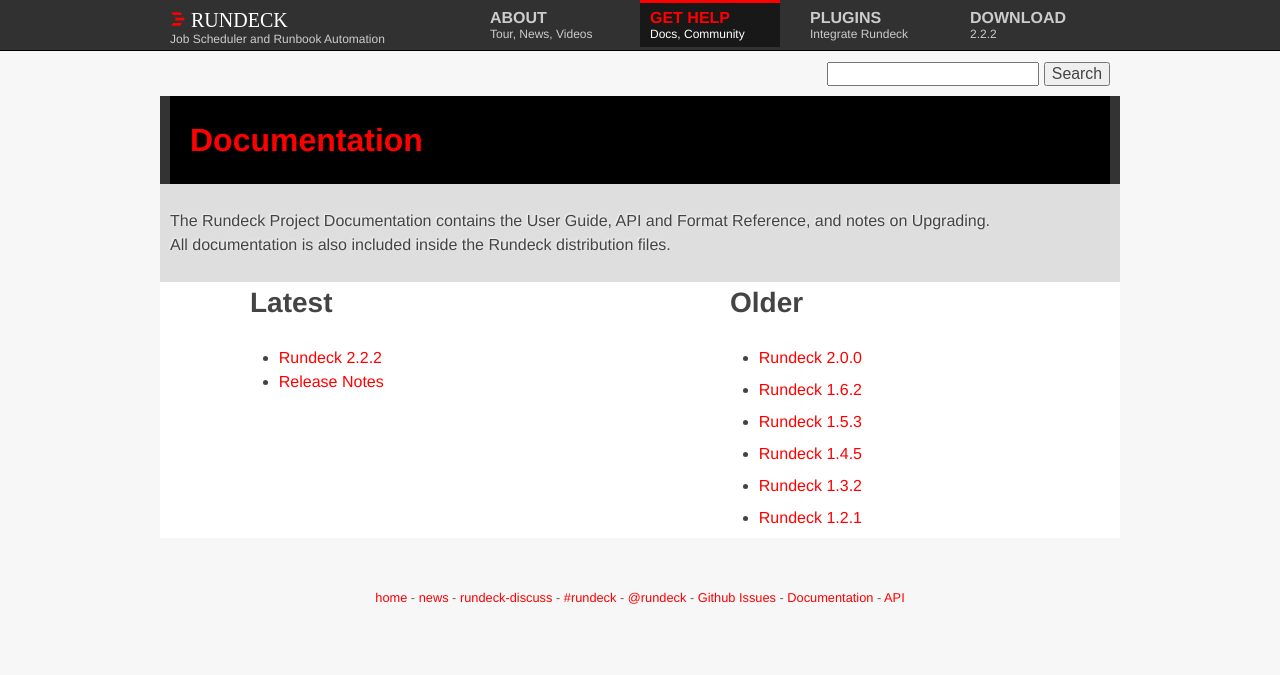
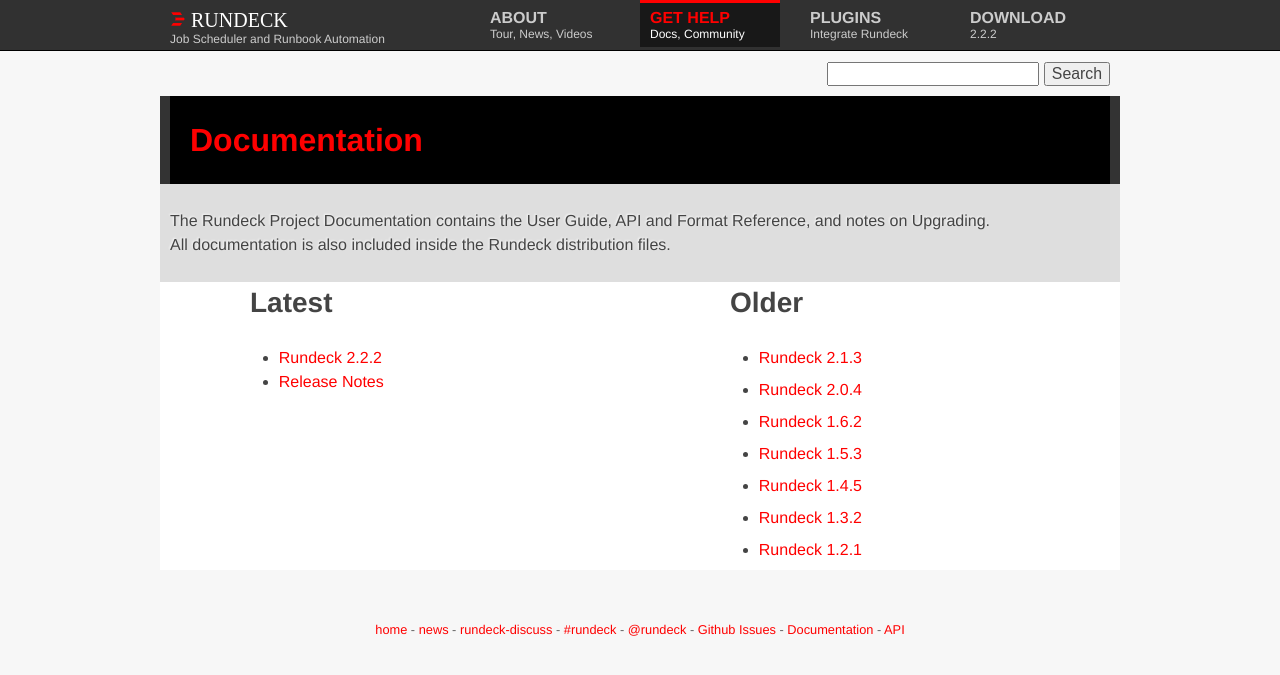
Before and after one commit to rundeck/rundeck-ghpages, a Jekyll site: the page built from docs.html, in a window 1280 px wide. Shown: the top 675 px of the page. Built offline with Jekyll 4.4.1, drawn with Linux system fonts in a browser that asks for light colours; nearby versions of some CDN libraries.

Commit message:
Add older doc versions links 2.0.4 and 2.1.3

```diff
--- a/docs.html
+++ b/docs.html
@@ -49,7 +49,10 @@
 
 			<div class="grid_4 suffix_1 prefix_1">
                 <ul>
-                    <li><a href="{{ site.url }}/2.0.0/" > Rundeck 2.0.0</a></li>
+                    <li><a href="{{ site.url }}/2.1.3/" > Rundeck 2.1.3</a></li>
+                </ul>
+                <ul>
+                    <li><a href="{{ site.url }}/2.0.4/" > Rundeck 2.0.4</a></li>
                 </ul>
 
                 <ul>
```
